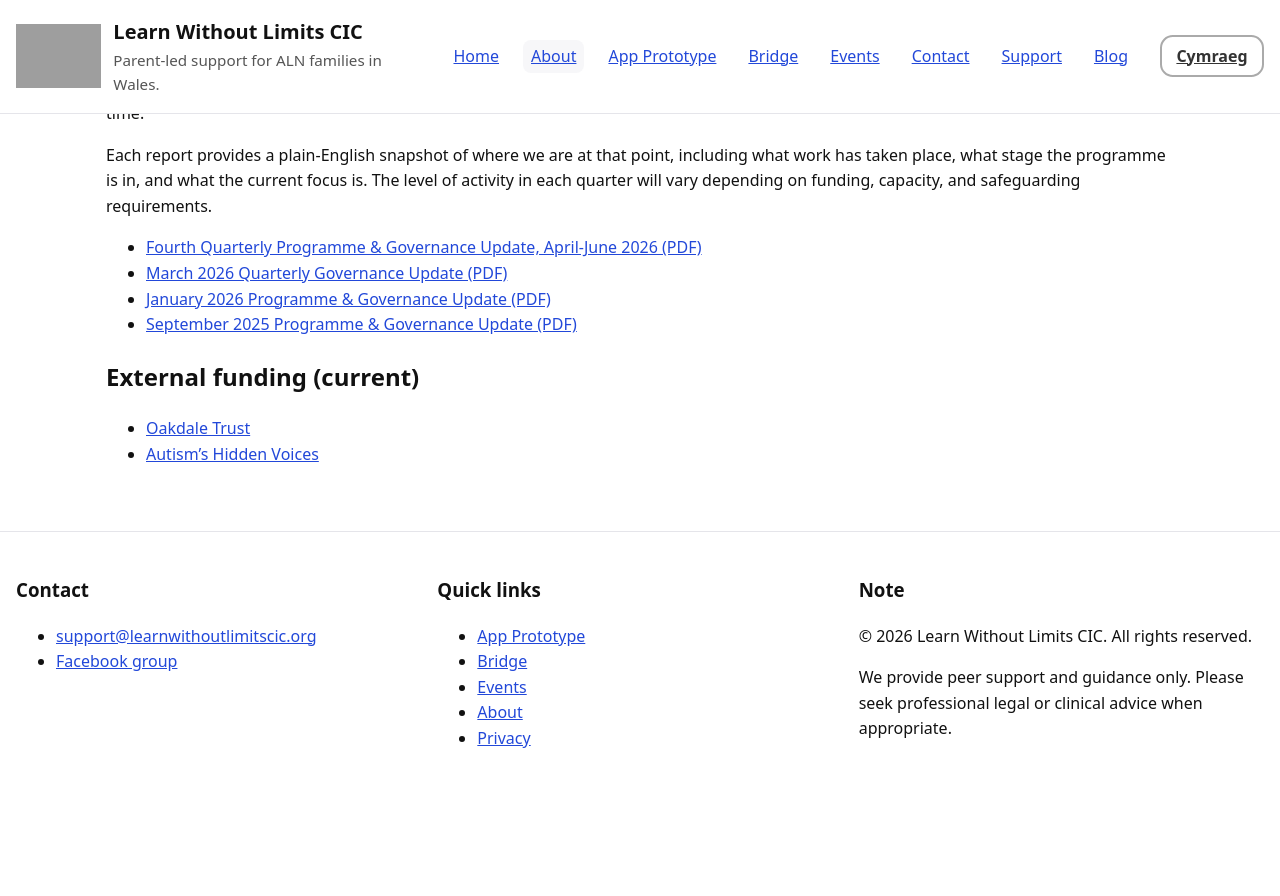
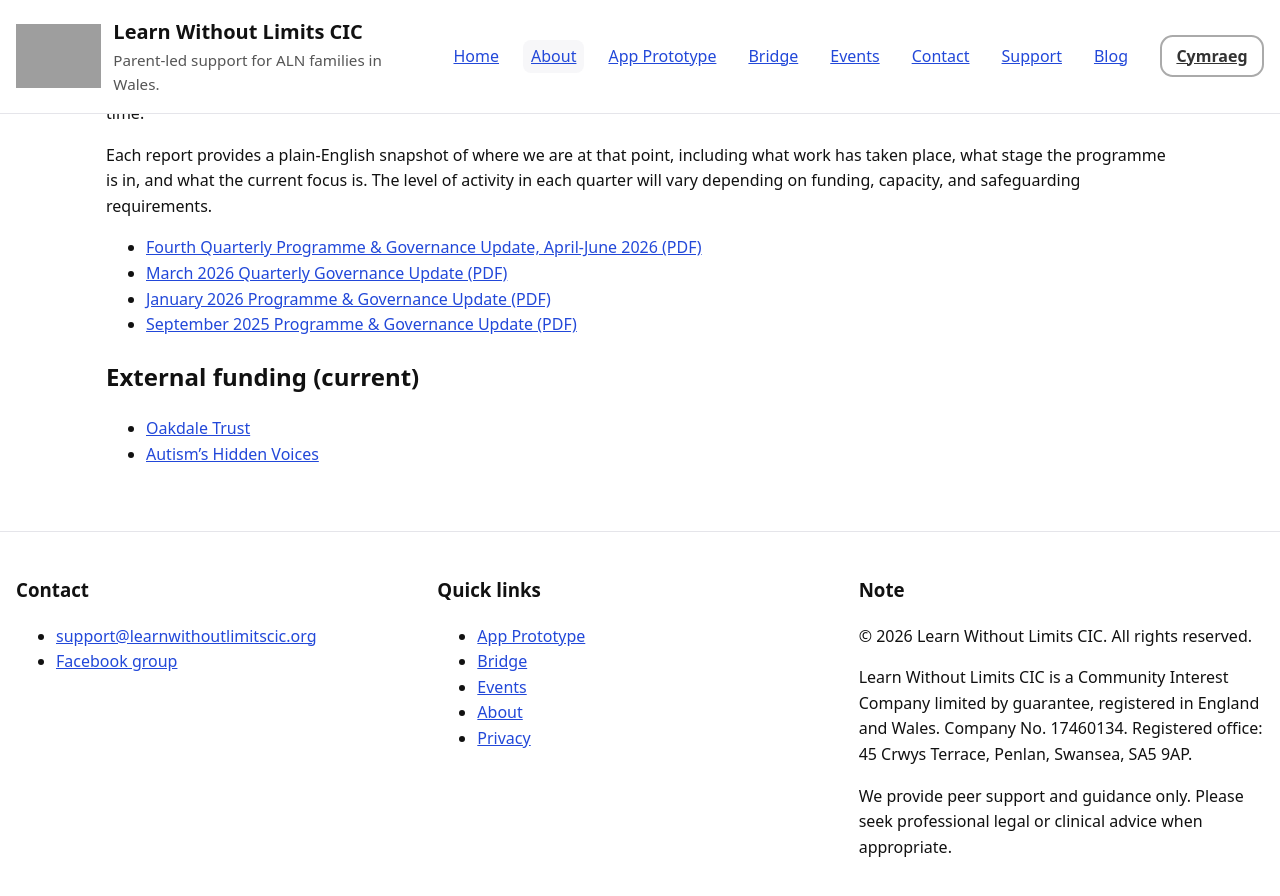
Before and after one commit to StephShobiye/learnwithoutlimitscic.github.io, a Jekyll site: the page about.en.html, which Jekyll copies as it is, in a window 1280 px wide and 900 px high, scrolled down 4794 px. Shown: the top 896 px of the window. Built offline with Jekyll 4.4.1, drawn with Linux system fonts in a browser that asks for light colours; before the commit the page ends 5586 px from its top, so only the background shows below that; grey boxes are pictures that could not be loaded.

Commit message:
Update about.en.html with company number

```diff
--- a/about.en.html
+++ b/about.en.html
@@ -493,6 +493,11 @@
           <p class="note">
             © <span id="year"></span> Learn Without Limits CIC. All rights reserved.
           </p>
+          <p class="company-details">
+  Learn Without Limits CIC is a Community Interest Company limited by guarantee,
+  registered in England and Wales. Company No. 17460134.
+  Registered office: 45 Crwys Terrace, Penlan, Swansea, SA5 9AP.
+</p>
           <p class="note small">
             We provide peer support and guidance only. Please seek professional legal
             or clinical advice when appropriate.
```
